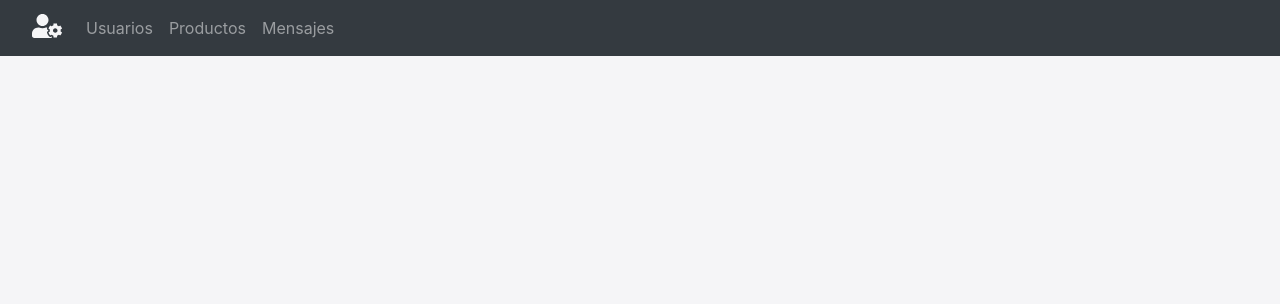
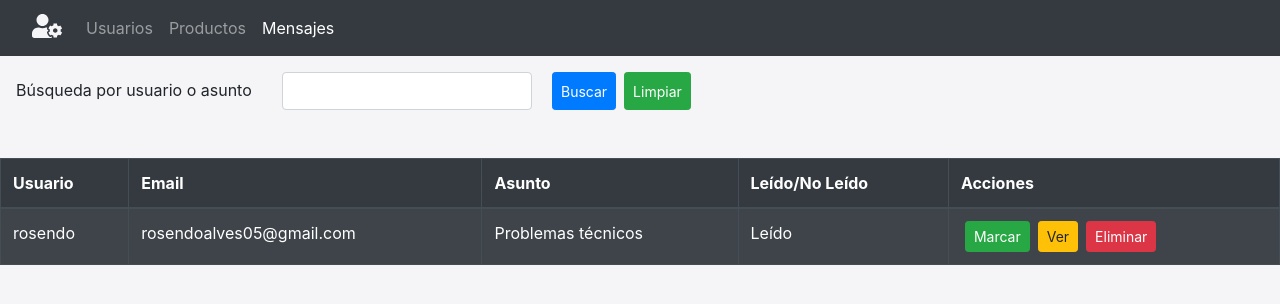
Before and after one commit to karo18delgado/Proyecto-Final-RollingCode, a React (Create React App) app: page /admin/admin-mensajes in a window 1280 px wide. Shown: the top 304 px of the page. Built offline with nearby package versions, Linux system fonts and the light colour scheme; a web font is replaced by a local one.

Commit message:
AdminMensajes-CambioFooter

```diff
--- a/src/App.js
+++ b/src/App.js
@@ -15,6 +15,7 @@ import NavbarAdmin from './components/Admin/NavbarAdmin';
 import AdminUsuarios from './components/Admin/AdminUsuarios';
 import PerfilUsuario from './components/PerfilUsuario';
 import AdminProductos from './components/Admin/AdminProductos';
+import AdminMensajes from './components/Admin/AdminMensajes';
 import { useState } from 'react';
 
 
@@ -60,6 +61,9 @@ function App() {
           <Route path="/admin/admin-productos">
             <AdminProductos currentUser={user} />
           </Route>
+          <Route path="/admin/admin-mensajes">
+            <AdminMensajes currentUser={user} />
+          </Route>
         </Route>
       </Switch>
       <Footer />
--- /dev/null
+++ b/src/components/Admin/AdminMensajes.jsx
@@ -0,0 +1,126 @@
+import { useState } from "react";
+import "../Admin/admin.css";
+import { Button, Form, Modal, Table } from "react-bootstrap";
+
+export default function AdminMensajes() {
+  const [showBlock, setShowBlock] = useState(false);
+  const [showInfo, setShowInfo] = useState(false);
+
+  const handleCloseBlock = () => setShowBlock(false);
+  const handleShowBlock = () => setShowBlock(true);
+  const handleCloseInfo = () => setShowInfo(false);
+  const handleShowInfo = () => setShowInfo(true);
+
+  return (
+    <div>
+      <div>
+        <Form>
+          <Form.Group className="container-search">
+            <Form.Label className="search-div">
+              Búsqueda por usuario o asunto
+            </Form.Label>
+            <Form.Control type="text" className="mx-sm-3 search-form" />
+            <Button size="sm" className="btn mx-1">
+              Buscar
+            </Button>
+            <Button size="sm" className="btn btn-success mx-1">
+              Limpiar
+            </Button>
+          </Form.Group>
+        </Form>
+      </div>
+      <Table striped bordered hover variant="dark" className="mt-5">
+        <thead>
+          <tr>
+            <th>Usuario</th>
+            <th>Email</th>
+            <th>Asunto</th>
+            <th>Leído/No Leído</th>
+            <th>Acciones</th>
+          </tr>
+        </thead>
+        <tbody>
+          <tr>
+            <td>rosendo</td>
+            <td>rosendoalves05@gmail.com</td>
+            <td>Problemas técnicos</td>
+            <td>Leído</td>
+            <td>
+              <Button
+                size="sm"
+                className="btn sm btn-success mx-1"
+                onClick={handleShowBlock}
+              >
+                Marcar
+              </Button>
+              <Button
+                size="sm"
+                className="btn sm btn-warning mx-1"
+                onClick={handleShowInfo}
+              >
+                Ver
+              </Button>
+              <Button size="sm" className="btn sm btn-danger mx-1">
+                Eliminar
+              </Button>
+            </td>
+          </tr>
+        </tbody>
+      </Table>
+
+      {/* Modal editar */}
+
+      <Modal show={showBlock} onHide={handleCloseBlock}>
+        <Modal.Header closeButton>
+          <Modal.Title>Leído/No Leído</Modal.Title>
+        </Modal.Header>
+        <Modal.Body>
+          <Form>
+            <Form.Group controlId="exampleForm.SelectCustom">
+              <Form.Control as="select" custom>
+                <option>Leído</option>
+                <option>No Leído</option>
+              </Form.Control>
+            </Form.Group>
+          </Form>
+        </Modal.Body>
+        <Modal.Footer>
+          <Button variant="secondary" onClick={handleCloseBlock}>
+            Cerrar
+          </Button>
+          <Button variant="primary" onClick={handleCloseBlock}>
+            Guardar cambios
+          </Button>
+        </Modal.Footer>
+      </Modal>
+
+      {/* Modal más info */}
+
+      <Modal show={showInfo} onHide={handleCloseInfo}>
+        <Modal.Header closeButton>
+          <Modal.Title>Más información</Modal.Title>
+        </Modal.Header>
+        <Modal.Body>
+          <Form>
+            <Form.Group controlId="exampleForm.SelectCustom">
+              <Form.Label>
+                <p>usuario: rosendo</p>
+                <p>Email: rosendoalves05@gmail.com</p>
+                <p>Asunto: Problemas técnicos</p>
+                <p>Mensaje: Problemas técnicos</p>
+              </Form.Label>
+            </Form.Group>
+          </Form>
+        </Modal.Body>
+        <Modal.Footer>
+          <Button variant="secondary" onClick={handleCloseInfo}>
+            Cerrar
+          </Button>
+          <Button variant="primary" onClick={handleCloseInfo}>
+            Guardar cambios
+          </Button>
+        </Modal.Footer>
+      </Modal>
+    </div>
+  );
+}
--- a/src/components/Admin/NavbarAdmin.jsx
+++ b/src/components/Admin/NavbarAdmin.jsx
@@ -21,7 +21,7 @@ export default function NavbarAdmin() {
           <Nav.Link to="/admin/admin-productos" as={NavLink}>
             Productos
           </Nav.Link>
-          <Nav.Link href="#link">Mensajes</Nav.Link>
+          <Nav.Link to="/admin/admin-mensajes" as={NavLink}>Mensajes</Nav.Link>
         </Nav>
       </Navbar.Collapse>
     </Navbar>
--- a/src/components/FormFooter.jsx
+++ b/src/components/FormFooter.jsx
@@ -8,6 +8,10 @@ export default function FormFooter() {
     <Form.Label style={{color:'white'}}>Escribe tu correo</Form.Label>
     <Form.Control type="email" placeholder="nombre@correo.com" />
   </Form.Group>
+  <Form.Group controlId="exampleForm.ControlInput1" className="">
+    <Form.Label style={{color:'white'}}>Escribe un asunto</Form.Label>
+    <Form.Control type="text" placeholder="Consultas Generales" />
+  </Form.Group>
   <Form.Group controlId="exampleForm.ControlTextarea1" className="">
     <Form.Label style={{color:'white'}}>Escribe tu consulta</Form.Label>
     <Form.Control as="textarea" placeholder="Ingresa tu consulta" rows={3} />
```
